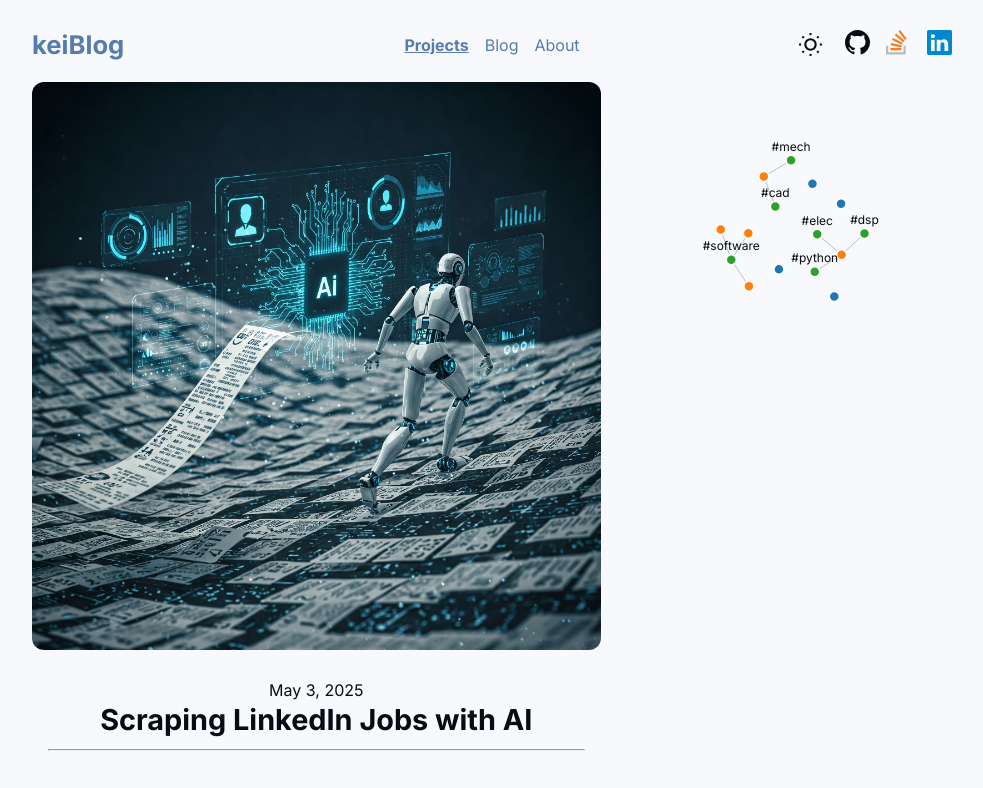
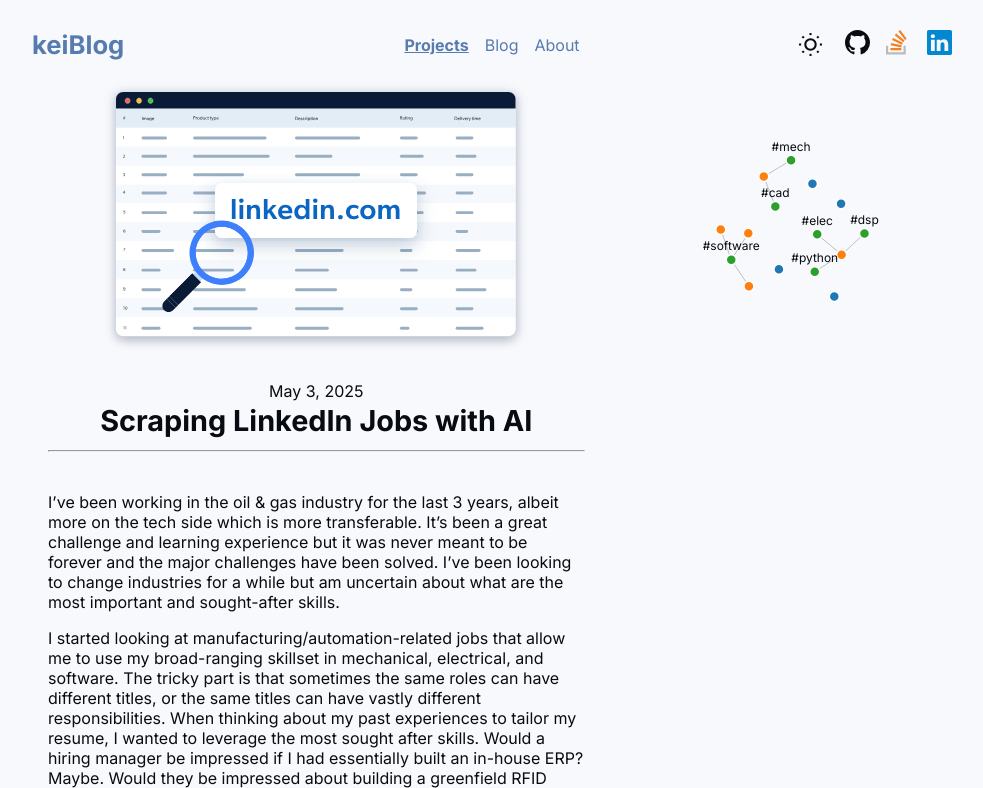
Before and after one commit to kei-mp/blog, an Astro site: page /proj/ai-job-scraping in a window 1280 px wide. Shown: the top 788 px of the page, without its empty margins (148-1131 px from the left). Built offline with nearby package versions, Linux system fonts and the light colour scheme; Astro itself is replaced by a stand-in of ours.

Commit message:
proj: change hero image of linkedin scraping post

```diff
--- a/src/content/proj/ai-job-scraping.md
+++ b/src/content/proj/ai-job-scraping.md
@@ -2,7 +2,7 @@
 title: 'Scraping LinkedIn Jobs with AI'
 description: 'Using AI and web scraping to conduct a skills gap analysis for the defense industry'
 pubDate: 'May 03 2025'
-heroImage: '/job-scraping-ai.jfif'
+heroImage: '/linkedin-scraping.svg'
 tags: ["#software"]
 ---
 
```
Also changed, not shown: public/job-scraping-ai.jfif (deleted), public/linkedin-scraping.svg (added).
